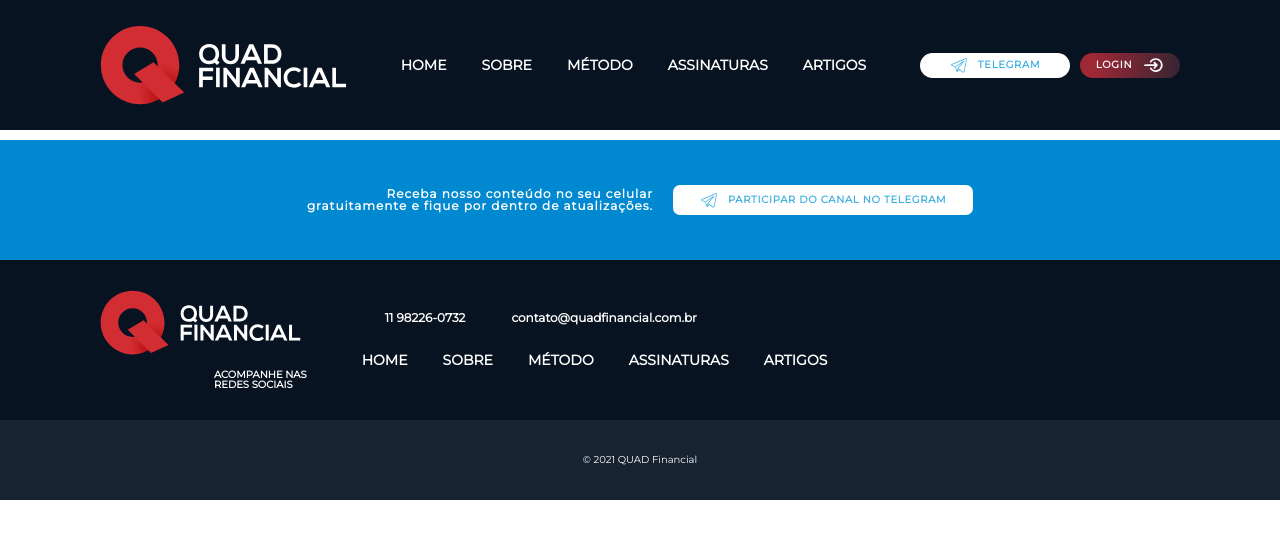
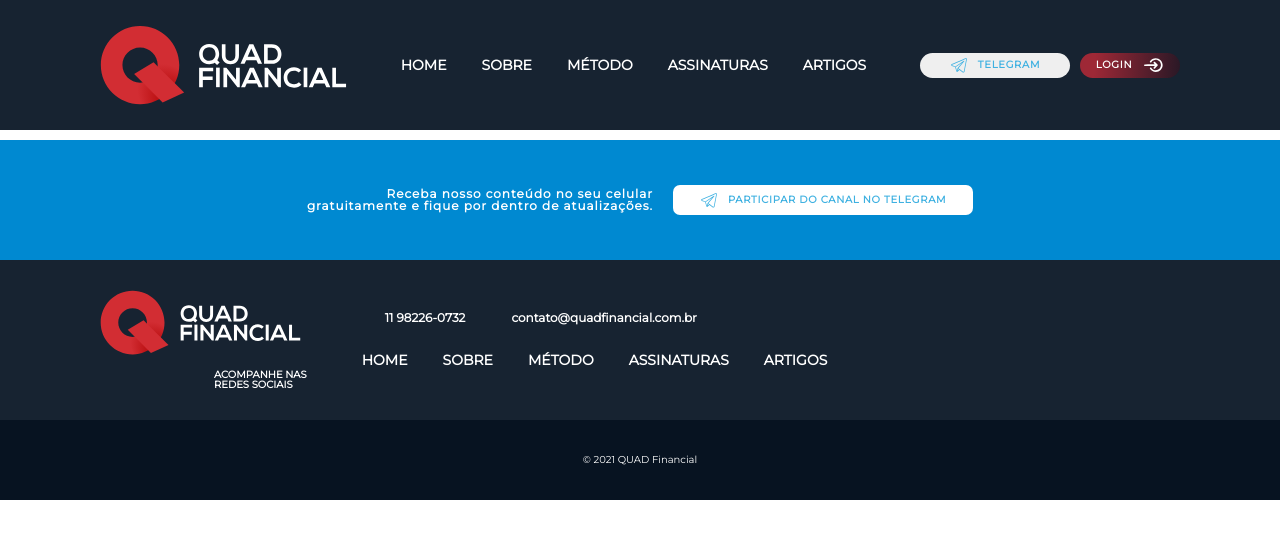
Before and after one commit to benehurp/quad-pwa, a Gatsby site: page / in a window 1280 px wide. Built offline with nearby package versions, Linux system fonts and the light colour scheme; Gatsby itself is replaced by a stand-in of ours; some icons are missing.

Commit message:
Correção do MiniWideButton com styledcomponents e themeprovider

```diff
--- a/gatsby-browser.js
+++ b/gatsby-browser.js
@@ -1,7 +1,11 @@
 import React from "react"
 import { ThemeProvider } from "styled-components"
 import Theme from "./src/themes/theme"
+import GlobalStyles from "./src/themes/global"
 
 export const wrapRootElement = ({ element }) => (
-  <ThemeProvider theme={Theme}>{element}</ThemeProvider>
+  <ThemeProvider theme={Theme}>
+    <GlobalStyles />
+    {element}
+  </ThemeProvider>
 )
--- a/gatsby-ssr.js
+++ b/gatsby-ssr.js
@@ -1,7 +1,11 @@
 import React from "react"
 import { ThemeProvider } from "styled-components"
 import Theme from "./src/themes/theme"
+import GlobalStyles from "./src/themes/global"
 
 export const wrapRootElement = ({ element }) => (
-  <ThemeProvider theme={Theme}>{element}</ThemeProvider>
+  <ThemeProvider theme={Theme}>
+    <GlobalStyles />
+    {element}
+  </ThemeProvider>
 )
--- a/src/components/Base/MiniWideButton/styled.js
+++ b/src/components/Base/MiniWideButton/styled.js
@@ -1,4 +1,4 @@
-import styled from "styled-components"
+import styled, { css } from "styled-components"
 
 export const ButtonRoundStyled = styled.button`
   font-size: 1rem;
@@ -6,20 +6,28 @@ export const ButtonRoundStyled = styled.button`
   width: ${props => (props.width ? props.width : "9rem")};
   height: ${props => (props.height ? props.height : "2.5rem")};
   text-transform: uppercase;
-  color: var(${props => (props.color ? props.color : "--clear")});
-  background-image: linear-gradient(
-    ${props => (props.gradientDeg ? props.gradientDeg : "94deg")},
-    var(
+  ${({ theme }) =>
+    theme.colors &&
+    css`
+      color: ${props =>
+        props.color ? theme.colors[props.color] : theme.colors.white};
+
+      background-image: linear-gradient(
+        ${props => (props.gradientDeg ? props.gradientDeg : "94deg")},
         ${props =>
-          props.gradientColorOne ? props.gradientColorOne : "--secundary-red"}
-      )
-      ${props => (props.gradientPercentOne ? props.gradientPercentOne : "15%")},
-    var(
+            props.gradientColorOne
+              ? theme.colors[props.gradientColorOne]
+              : theme.colors.redTwo}
+          ${props =>
+            props.gradientPercentOne ? props.gradientPercentOne : "15%"},
         ${props =>
-          props.gradientColorTwo ? props.gradientColorTwo : "--bg-secundary"}
-      )
-      ${props => (props.gradientPercentTwo ? props.gradientPercentTwo : "125%")}
-  );
+            props.gradientColorTwo
+              ? theme.colors[props.gradientColorTwo]
+              : theme.colors.grayTwo}
+          ${props =>
+            props.gradientPercentTwo ? props.gradientPercentTwo : "125%"}
+      );
+    `}
   padding: 0.5rem;
   border-radius: ${props => (props.borderRadius ? props.borderRadius : "2rem")};
   letter-spacing: 0.7px;
--- a/src/components/Base/NavMenu/styled.js
+++ b/src/components/Base/NavMenu/styled.js
@@ -12,10 +12,10 @@ export const MenuItems = styled.ul`
 `
 export const Items = styled.li`
   padding: 0.5rem;
-  color: var(--clear);
+  color: ${({ theme }) => theme.colors.white};
   font-weight: 600;
   &:hover {
-    color: var(--primary-red);
+    color: ${({ theme }) => theme.colors.red};
     cursor: pointer;
     text-decoration: underline;
   }
--- a/src/components/Layout/Footer/FooterCopyRight/styled.js
+++ b/src/components/Layout/Footer/FooterCopyRight/styled.js
@@ -1,9 +1,9 @@
 import styled from "styled-components"
 
 export const FooterCopyRightWrapperStyled = styled.div`
-  grid-template-columns: var(--grid);
+  grid-template-columns: ${({ theme }) => theme.breakingPoints.desktop};
   display: grid;
-  background-color: var(--bg-secundary);
+  background-color: ${({ theme }) => theme.colors.grayTwo};
 `
 
 export const FooterCopyRightItemStyled = styled.div`
--- a/src/components/Layout/Footer/TelegramFooter/index.js
+++ b/src/components/Layout/Footer/TelegramFooter/index.js
@@ -12,11 +12,11 @@ const TelegramFooter = () => {
         gratuitamente e fique por dentro de atualizações.
       </div>
       <MiniWideButton
-        color={"--primary-blue"}
+        color={"blue"}
         width={"30rem"}
         height={"3rem"}
-        gradientColorOne={"--clear"}
-        gradientColorTwo={"--clear"}
+        gradientColorOne={"white"}
+        gradientColorTwo={"white"}
         gradientPercentOne={"0%"}
         gradientPercentTwo={"100%"}
         gradientDeg={"90deg"}
--- a/src/components/Layout/Footer/TelegramFooter/styled.js
+++ b/src/components/Layout/Footer/TelegramFooter/styled.js
@@ -1,7 +1,7 @@
 import styled from "styled-components"
 
 export const TelegramWrapper = styled.div`
-  background-color: var(--secundary-blue);
+  background-color: ${({ theme }) => theme.colors.blueTwo};
   width: 100%;
   height: 12rem;
   display: flex;
--- a/src/components/Layout/Footer/styled.js
+++ b/src/components/Layout/Footer/styled.js
@@ -1,9 +1,9 @@
 import styled from "styled-components"
 
 export const FooterItemsWrapper = styled.div`
-  grid-template-columns: var(--grid);
+  grid-template-columns: ${({ theme }) => theme.breakingPoints.desktop};
   display: grid;
-  background-color: var(--bg-primary);
+  background-color: ${({ theme }) => theme.colors.gray};
 `
 
 export const FooterItems = styled.div`
--- a/src/components/Layout/Header/ButtonWrapper/index.js
+++ b/src/components/Layout/Header/ButtonWrapper/index.js
@@ -8,11 +8,11 @@ const ButtonsWrapper = () => {
   return (
     <S.ButtonWrapperStyled>
       <MiniWideButton
-        color={"--primary-blue"}
+        color={"blue"}
         width={"15rem"}
         height={"2.5rem"}
-        gradientColorOne={"--clear"}
-        gradientColorTwo={"--clear"}
+        gradientColorOne={"theme.colors.blueTwo"}
+        gradientColorTwo={"blueTwo"}
         gradientPercentOne={"0%"}
         gradientPercentTwo={"100%"}
         gradientDeg={"90deg"}
--- a/src/components/Layout/Header/styled.js
+++ b/src/components/Layout/Header/styled.js
@@ -1,9 +1,9 @@
 import styled from "styled-components"
 
 export const HeaderWrapperStyled = styled.header`
-  grid-template-columns: var(--grid);
+  grid-template-columns: ${({ theme }) => theme.breakingPoints.desktop};
   display: grid;
-  background-color: var(--bg-primary);
+  background-color: ${({ theme }) => theme.colors.gray};
 `
 export const HeaderContainerItemsStyled = styled.div`
   grid-column: 2/3;
--- a/src/components/Layout/index.js
+++ b/src/components/Layout/index.js
@@ -2,12 +2,10 @@ import * as React from "react"
 import PropTypes from "prop-types"
 import Header from "./Header"
 import Footer from "./Footer"
-import GlobalStyles from "../../themes/global"
 
 const Layout = ({ children }) => {
   return (
     <>
-      <GlobalStyles />
       <Header />
       <main>{children}</main>
       <Footer />
--- a/src/themes/global.js
+++ b/src/themes/global.js
@@ -1,23 +1,93 @@
-import { createGlobalStyle } from "styled-components"
+import { createGlobalStyle, css } from "styled-components"
 
 const GlobalStyles = createGlobalStyle`
     /* http://meyerweb.com/eric/tools/css/reset/
     v2.0 | 20110126
     License: none (public domain)
     */
-    html, body, div, span, button, applet, object, iframe,
-    h1, h2, h3, h4, h5, h6, p, blockquote, pre,
-    a, abbr, acronym, address, big, cite, code,
-    del, dfn, em, img, ins, kbd, q, s, samp,
-    small, strike, strong, sub, sup, tt, var,
-    b, u, i, center,
-    dl, dt, dd, ol, ul, li,
-    fieldset, form, label, legend,
-    table, caption, tbody, tfoot, thead, tr, th, td,
-    article, aside, canvas, details, embed,
-    figure, figcaption, footer, header, hgroup,
-    menu, nav, output, ruby, section, summary,
-    time, mark, audio, video {
+
+      html,
+      body,
+      div,
+      span,
+      button,
+      applet,
+      object,
+      iframe,
+      h1,
+      h2,
+      h3,
+      h4,
+      h5,
+      h6,
+      p,
+      blockquote,
+      pre,
+      a,
+      abbr,
+      acronym,
+      address,
+      big,
+      cite,
+      code,
+      del,
+      dfn,
+      em,
+      img,
+      ins,
+      kbd,
+      q,
+      s,
+      samp,
+      small,
+      strike,
+      strong,
+      sub,
+      sup,
+      tt,
+      var,
+      b,
+      u,
+      i,
+      center,
+      dl,
+      dt,
+      dd,
+      ol,
+      ul,
+      li,
+      fieldset,
+      form,
+      label,
+      legend,
+      table,
+      caption,
+      tbody,
+      tfoot,
+      thead,
+      tr,
+      th,
+      td,
+      article,
+      aside,
+      canvas,
+      details,
+      embed,
+      figure,
+      figcaption,
+      footer,
+      header,
+      hgroup,
+      menu,
+      nav,
+      output,
+      ruby,
+      section,
+      summary,
+      time,
+      mark,
+      audio,
+      video {
         margin: 0;
         padding: 0;
         border: 0;
@@ -26,27 +96,27 @@ const GlobalStyles = createGlobalStyle`
         vertical-align: baseline;
       }
       /* HTML5 display-role reset for older browsers */
-    article, aside, details, figcaption, figure,
-    footer, header, hgroup, menu, nav, section {
+      article,
+      aside,
+      details,
+      figcaption,
+      figure,
+      footer,
+      header,
+      hgroup,
+      menu,
+      nav,
+      section {
         display: block;
       }
       html {
         font-size: 62.5%;
       }
+      ${({ theme }) => css`
         body {
-        --primary-red: #f32530;
-        --secundary-red: #9e2836;
-        --bg-primary: #071321;
-        --bg-secundary: #172331;
-        --bg-tertiary: #060e19;
-        --primary-blue: #3fb1e1;
-        --secundary-blue: #0089d1;
-        --clear: #fff;
-        --dark: #000;
-        --grid: 1fr minmax(320px, 1080px) 1fr;
           line-height: 1;
-        font-family: 'Montserrat', sans-serif;
-        color: var(--clear);
+          font-family: ${theme.font.family};
+          color: ${theme.colors.white};
           --xsmall: 1.2rem;
           --small: 1.6rem;
           --medium: 2rem;
@@ -57,15 +127,19 @@ const GlobalStyles = createGlobalStyle`
           --mediumBigTitle: 9.4rem;
           --largeBigTitle: 12.6rem;
         }
-    ol, ul {
+        ol,
+        ul {
           list-style: none;
         }
-    blockquote, q {
+        blockquote,
+        q {
           quotes: none;
         }
-    blockquote:before, blockquote:after,
-    q:before, q:after {
-        content: '';
+        blockquote:before,
+        blockquote:after,
+        q:before,
+        q:after {
+          content: "";
           content: none;
         }
         table {
@@ -79,7 +153,6 @@ const GlobalStyles = createGlobalStyle`
           margin-bottom: 2rem;
           color: hotpink;
         }
-
-
+      `}
 `
 export default GlobalStyles
--- a/src/themes/theme.js
+++ b/src/themes/theme.js
@@ -1,5 +1,35 @@
 export default {
-  color: {
-    cor1: "teste",
+  colors: {
+    red: "#f32530",
+    redTwo: "#9e2836",
+    white: "#FFFFFF",
+    gray: "#172331",
+    grayTwo: "#071321",
+    grayThree: "#060e19",
+    black: "#0d0c0c",
+    blue: "#3fb1e1",
+    blueTwo: "#0089d1",
+    green: "#2fa700",
+  },
+  breakingPoints: {
+    desktop: "1fr minmax(320px, 1080px) 1fr",
+  },
+  font: {
+    family: "'Montserrat', sans-serif",
+    light: 300,
+    normal: 400,
+    semibold: 600,
+    extrabold: 800,
+    sizes: {
+      xsmall: "1.2rem",
+      small: "1.6rem",
+      medium: "2rem",
+      large: "2.4rem",
+      xlarge: "3rem",
+      xxlarge: "3.4rem",
+      smallBigTitle: "5.4rem",
+      mediumBigTitle: "9.4rem",
+      largeBigTitle: "12.6rem",
+    },
   },
 }
```
Lines whose indentation alone changed are shown as unchanged.
